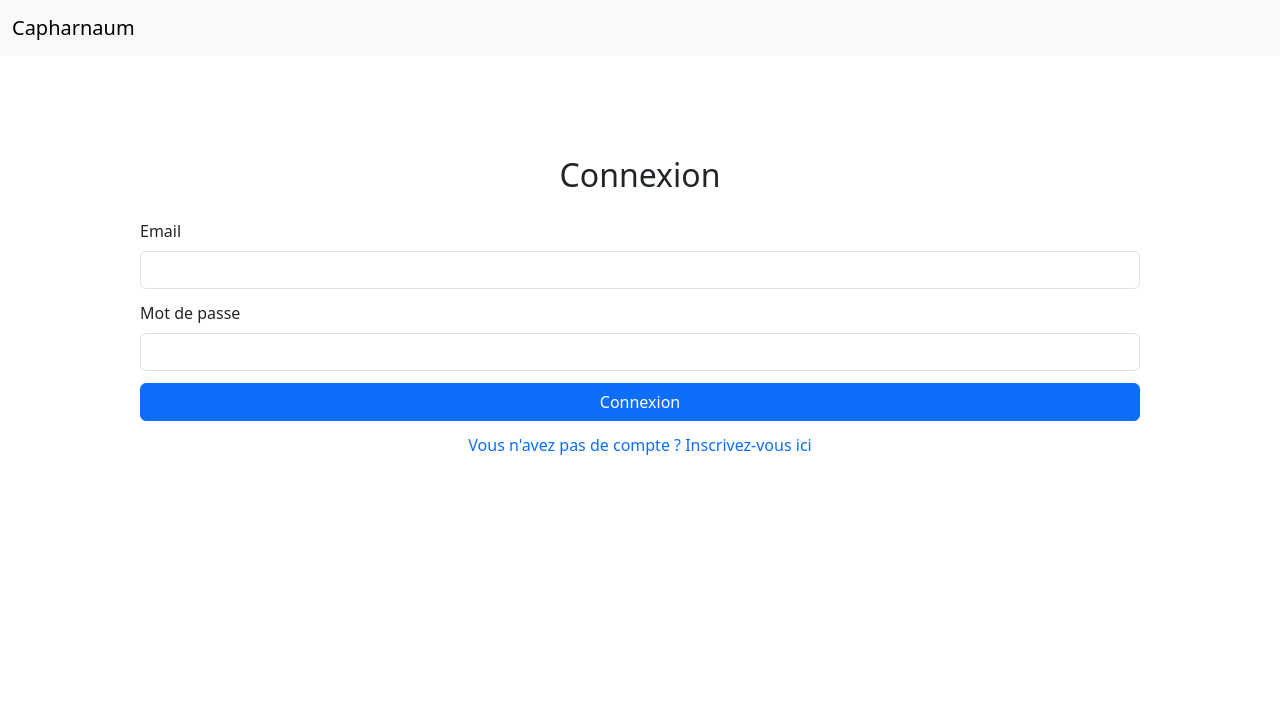
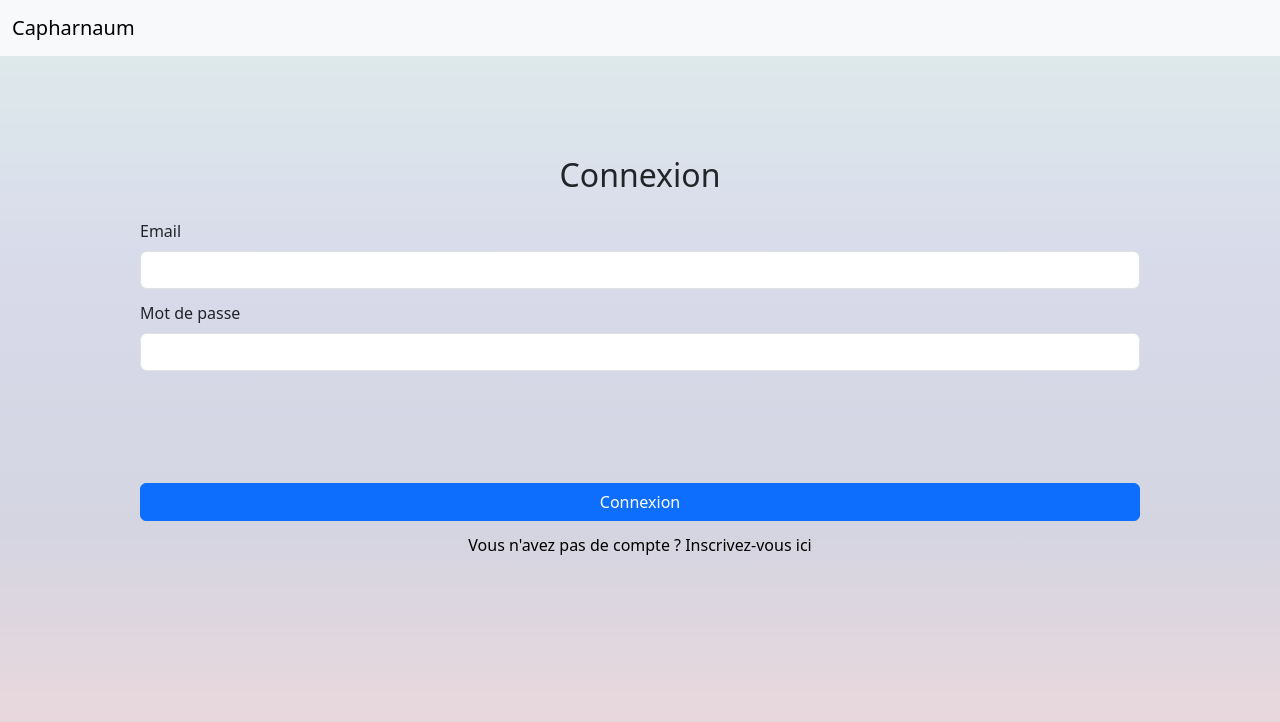
Before and after one commit to ouahidbouanani/capharnaum, a Vue app in the folder frontend/vite-project/: page /login in a window 1280 px wide. Shown: the top 722 px of the page. Built offline with nearby package versions, Linux system fonts and the light colour scheme.

Commit message:
some design enhancements

```diff
--- a/frontend/vite-project/src/components/navbar.vue
+++ b/frontend/vite-project/src/components/navbar.vue
@@ -1,19 +1,16 @@
 <template>
-    <nav class="navbar navbar-expand-lg navbar-light bg-light">
+    <nav class="navbar navbar-expand-lg navbar-dark shadow-5-strong">
         <div class="container-fluid">
-            <a class="navbar-brand" href="#">Capharnaum</a>
-            <button class="navbar-toggler" type="button" data-bs-toggle="collapse" data-bs-target="#navbarNav" aria-controls="navbarNav" aria-expanded="false" aria-label="Toggle navigation">
-                <span class="navbar-toggler-icon"></span>
-            </button>
-            <div class="collapse navbar-collapse" id="navbarNav">
-                <ul class="navbar-nav ms-auto">
-                    <li class="nav-item">
-                        <router-link @click="logout" to="/login" class="btn btn-primary">
-                        Logout
-                        </router-link>
-                    </li>
-                </ul>
-            </div>
+            <router-link to="/home">
+                Capharnaüm
+            </router-link>
+            <ul class="navbar-nav ms-auto">
+                <li class="nav-item">
+                    <router-link @click="logout" to="/login">
+                        <v-icon color="black">mdi-logout</v-icon>
+                    </router-link>
+                </li>
+            </ul>
         </div>
     </nav>
 </template>
@@ -32,5 +29,7 @@ export default {
 </script>
 
 <style scoped>
-
+#logo {
+    height: 100%;
+}
 </style>
--- a/frontend/vite-project/src/style.css
+++ b/frontend/vite-project/src/style.css
@@ -5,8 +5,22 @@
 
 a {
   text-decoration: none;
+  color: black;
 }
 
 button {
   color: white !important;
 }
+
+body {
+  background: linear-gradient(#60a6a0, #3c4798, #2b2d6c, #b94247);
+}
+
+#app {
+  min-height: 100vh;
+  background: rgba(255, 255, 255, .8);
+}
+
+.navbar {
+  height: 10%;
+}
--- a/frontend/vite-project/src/views/Login.vue
+++ b/frontend/vite-project/src/views/Login.vue
@@ -87,7 +87,7 @@ export default {
         margin-bottom: 25px;
     }
 
-    .btn-create-event {
-        margin-top: 25px;
+    .btn-primary {
+        margin-top: 100px;
     }
 </style>
```
Also changed, not shown: frontend/vite-project/src/assets/logo.png (added), frontend/vite-project/src/assets/logo_blanc.png (added).
